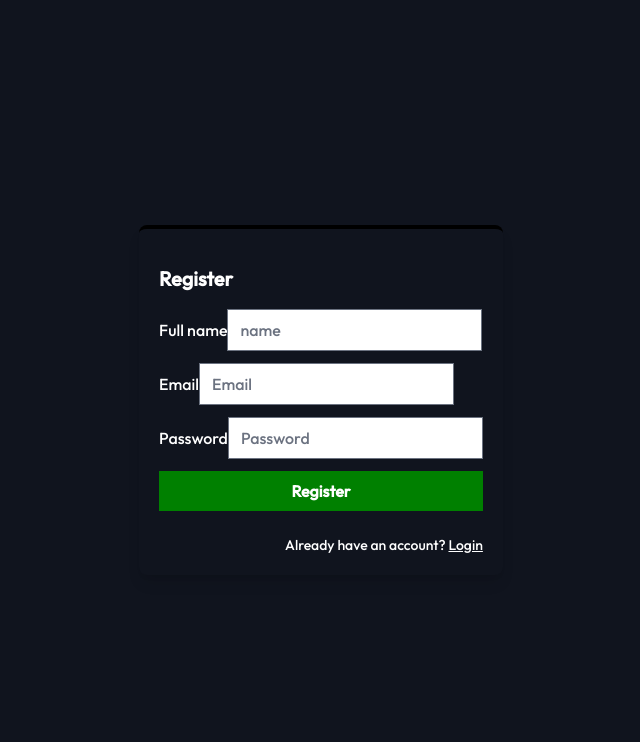
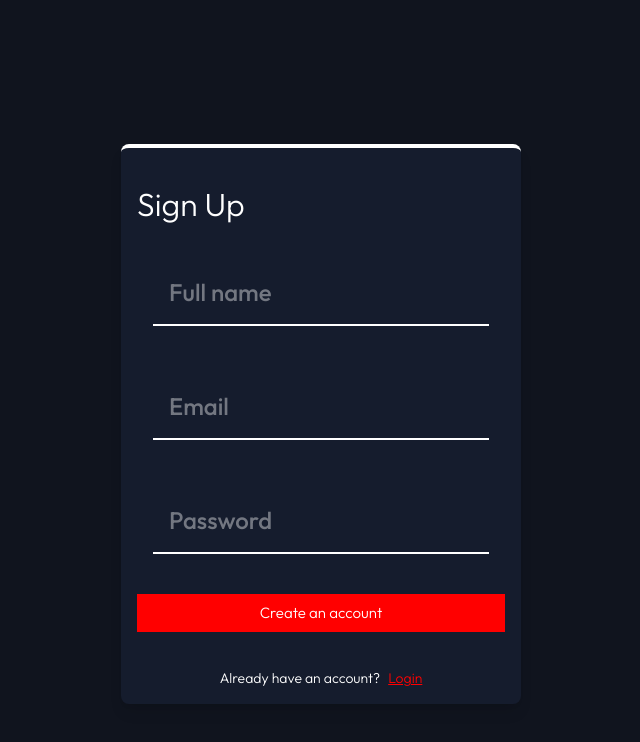
Before and after one commit to ChamuMutezva/entertainment-web-app-mongo, a Next.js app: page /register in a window 1280 px wide. Shown: the top 742 px of the page, without its empty margins (319-959 px from the left). Built offline with nearby package versions, Linux system fonts and the light colour scheme.

Commit message:
sign-up form update

```diff
--- a/components/loginForm.tsx
+++ b/components/loginForm.tsx
@@ -70,7 +70,7 @@ function LoginForm() {
                         </label>
                     </div>
                     <button className="bg-[red] text-white font-light text-[0.94rem] cursor-pointer px-6 py-2">
-                        Login
+                        Login to your account
                     </button>
                     {error && (
                         <div className="bg-[red] text-white w-fit text-sm py-1 px-3 rounded-lg mt-2">
@@ -79,11 +79,11 @@ function LoginForm() {
                     )}
 
                     <Link
-                        className="text-sm mt-3 text-right"
+                        className="flex justify-center items-center gap-2 text-sm mt-3 text-right text-white font-light text-[0.94rem]"
                         href={"/register"}
                     >
                         Don't have an account?{" "}
-                        <span className="underline">Register</span>
+                        <span className="underline text-[red]">Register</span>
                     </Link>
                 </form>
             </div>
--- a/components/registerForm.tsx
+++ b/components/registerForm.tsx
@@ -67,48 +67,69 @@ function RegisterForm() {
     };
 
     return (
-        <div className="grid place-items-center h-screen">
-            <div className="shadow-lg p-5 bg-darkBlue rounded-lg border-t-4 border-green-400">
-                <h1 className="text-xl font-bold my-4 text-white">Register</h1>
-                <form onSubmit={handleSubmit} className="flex flex-col gap-3">
-                    <div>
-                        <label htmlFor="name" className="text-white">
-                            Full name
-                        </label>
+        <div className="grid place-items-center h-screen p-6">
+            <div className="shadow-lg p-4 bg-semiDarkBlue rounded-lg border-t-4 w-full max-w-[25rem] border-green-400">
+                <h1 className="text-[2rem] font-light my-4 mb-6">Sign Up</h1>
+                <form onSubmit={handleSubmit} className="flex flex-col gap-6">
+                    <div className="relative p-4">
                         <input
                             type="text"
                             name="name"
                             id="name"
-                            placeholder="name"
+                            placeholder=""
                             onChange={(evt) => setName(evt.target.value)}
+                            className="w-full text-white py-4 bg-semiDarkBlue border-b-white
+                            input:not(:placeholder-shown):bg-semiDarkBlue
+                             border-t-0 border-l-0 border-r-0 border-b-2 focus:ring-0 peer"
                         />
+                        <label
+                            htmlFor="name"
+                            className="absolute flex items-center gap-2
+                             text-white top-6 left-8 transition-all text-base sm:text-2xl opacity-40"
+                        >
+                            Full name
+                        </label>
                     </div>
-                    <div>
-                        <label htmlFor="email" className="text-white">
-                            Email
-                        </label>
+                    <div className="relative p-4">
                         <input
                             type="text"
                             name="email"
                             id="email"
-                            placeholder="Email"
+                            placeholder=""
                             onChange={(evt) => setEmail(evt.target.value)}
+                            className="w-full text-white py-4 bg-semiDarkBlue border-b-white
+                            input:not(:placeholder-shown):bg-semiDarkBlue
+                             border-t-0 border-l-0 border-r-0 border-b-2 focus:ring-0 peer"
                         />
+                        <label
+                            htmlFor="email"
+                            className="absolute flex items-center gap-2
+                             text-white top-6 left-8 transition-all text-base sm:text-2xl opacity-40"
+                        >
+                            Email
+                        </label>
                     </div>
-                    <div>
-                        <label htmlFor="password" className="text-white">
-                            Password
-                        </label>
+                    <div className="relative p-4">
                         <input
                             type="password"
                             name="password"
                             id="password"
-                            placeholder="Password"
+                            placeholder=""
                             onChange={(evt) => setPassword(evt.target.value)}
+                            className="w-full text-white py-4 bg-semiDarkBlue border-b-white
+                            input:not(:placeholder-shown):bg-semiDarkBlue
+                             border-t-0 border-l-0 border-r-0 border-b-2 focus:ring-0 peer"
                         />
+                        <label
+                            htmlFor="password"
+                            className="absolute flex items-center gap-2
+                             text-white top-6 left-8 transition-all text-base sm:text-2xl opacity-40"
+                        >
+                            Password
+                        </label>
                     </div>
-                    <button className="bg-[green] text-white font-bold cursor-pointer px-6 py-2">
-                        Register
+                    <button className="bg-[red] text-white font-light text-[0.94rem] cursor-pointer px-6 py-2">
+                        Create an account
                     </button>
 
                     {error && (
@@ -117,11 +138,11 @@ function RegisterForm() {
                         </div>
                     )}
                     <Link
-                        className="text-sm mt-3 text-right text-white"
+                        className="flex justify-center items-center gap-2 text-sm mt-3 text-right text-white font-light text-[0.94rem]"
                         href={"/"}
                     >
                         Already have an account?{" "}
-                        <span className="underline">Login</span>
+                        <span className="underline text-[red]">Login</span>
                     </Link>
                 </form>
             </div>
--- a/pages/index.tsx
+++ b/pages/index.tsx
@@ -33,7 +33,7 @@ function LoginPage() {
                 <link rel="icon" href="/favicon.ico" />
                 <meta name="msapplication-TileColor" content="#da532c" />
                 <meta name="theme-color" content="#ffffff" />
-                <title>Entertainment web app</title>
+                <title>Entertainment web app - Login</title>
             </Head>
             <Layout authPage={false}>
                 <LoginForm />
--- a/pages/register/index.tsx
+++ b/pages/register/index.tsx
@@ -1,12 +1,44 @@
 import React from "react";
 import RegisterForm from "../../components/registerForm";
 import Layout from "../../components/layout";
+import Head from "next/head";
 
 function Register() {
     return (
-        <Layout authPage={false}>
-            <RegisterForm />
-        </Layout>
+        <div className="container w-screen text-white py-6">
+            <Head>
+                <link
+                    rel="apple-touch-icon"
+                    sizes="180x180"
+                    href="/apple-touch-icon.png"
+                />
+                <link
+                    rel="icon"
+                    type="image/png"
+                    sizes="32x32"
+                    href="/favicon-32x32.png"
+                />
+                <link
+                    rel="icon"
+                    type="image/png"
+                    sizes="16x16"
+                    href="/favicon-16x16.png"
+                />
+                <link rel="manifest" href="/manifest.json" />
+                <link
+                    rel="mask-icon"
+                    href="/safari-pinned-tab.svg"
+                    color="#5bbad5"
+                />
+                <link rel="icon" href="/favicon.ico" />
+                <meta name="msapplication-TileColor" content="#da532c" />
+                <meta name="theme-color" content="#ffffff" />
+                <title>Entertainment web app - Register</title>
+            </Head>
+            <Layout authPage={false}>
+                <RegisterForm />
+            </Layout>
+        </div>
     );
 }
 
```
Also changed, not shown: pages/layout.tsx (added, +15 -0 lines).
